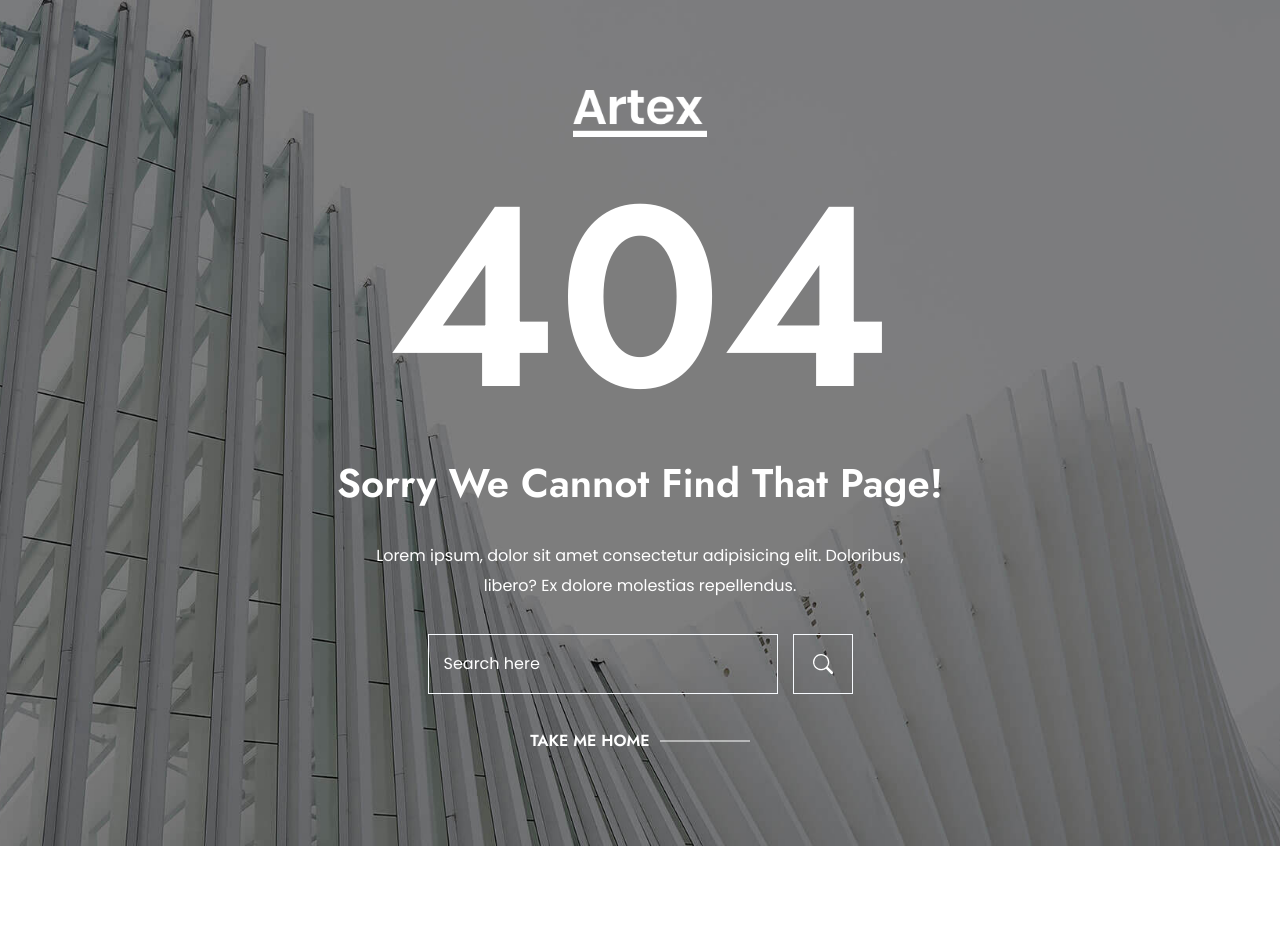
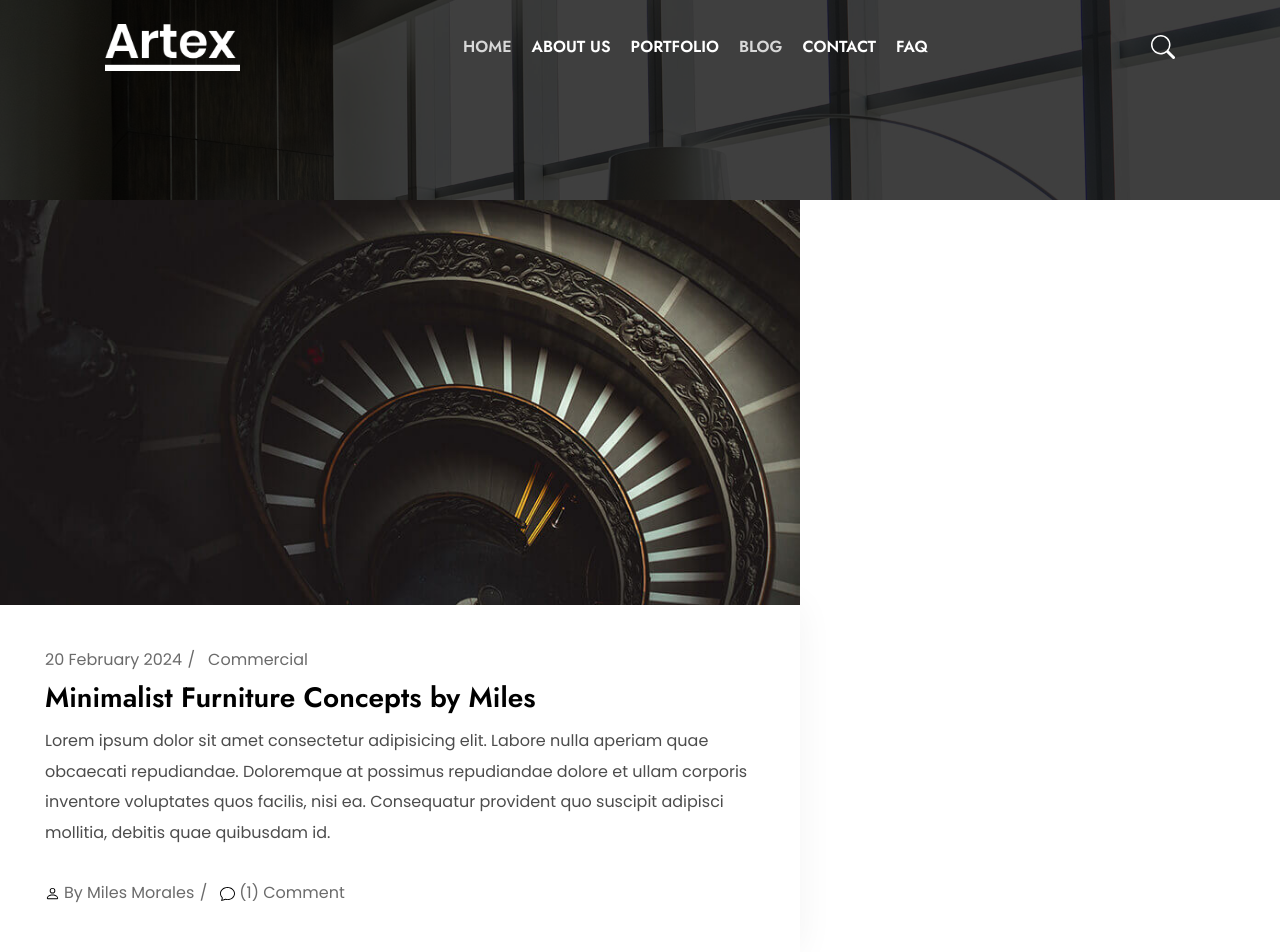
Before and after one commit to Kagiso31/artex, a React (Vite) app: page /artex/blog in a window 1280 px wide. Before the commit this address had no page. Shown: the top 952 px of the page. Before the commit the page ends 846 px from the top, so only its background shows below. Built offline with nearby package versions, Linux system fonts and the light colour scheme.

Commit message:
Add blog list section

```diff
--- a/src/App.tsx
+++ b/src/App.tsx
@@ -13,6 +13,7 @@ import Contact from "./pages/Contact";
 import Faq from "./pages/Faq";
 import Portfolio from "./pages/Portfolio";
 import Project from "./pages/Project";
+import Blog from "./pages/Blog";
 import NotFound from "./pages/NotFound";
 
 // layout
@@ -31,6 +32,9 @@ const router = createBrowserRouter(
           <Route index element={<Portfolio />} />
           <Route path=":id" element={<Project />} />
         </Route>
+        <Route path="blog">
+          <Route index element={<Blog />} />
+        </Route>
       </Route>
       <Route path="*" element={<NotFound />} />
     </Route>
--- a/src/data/blog.tsx
+++ b/src/data/blog.tsx
@@ -44,6 +44,8 @@ import blog13postimg from "../assets/blog/blog16.jpg";
 import blo14listimg from "../assets/blog/blog17.jpg";
 import blo14postimg from "../assets/blog/blog17.jpg";
 
+import profileImg from "../assets/blog/single-blog/profile-pic.png";
+
 export const blogPosts: BlogPost[] = [
   /* post 1 */
   {
@@ -83,7 +85,7 @@ export const blogPosts: BlogPost[] = [
     comments: [
       {
         id: 1,
-        profileImg: "",
+        profileImg: profileImg,
         author: "Aaron Davis",
         date: "21 February 2024",
         body: "Lorem ipsum dolor, sit amet consectetur adipisicing elit. Voluptate asperiores sunt corrupti consectetur ut? Aliquid, consectetur voluptatum distinctio aspernatur enim fugiat. Consequuntur.",
@@ -163,14 +165,14 @@ export const blogPosts: BlogPost[] = [
     comments: [
       {
         id: 1,
-        profileImg: "",
+        profileImg: profileImg,
         author: "Cletus Kasady",
         date: "9 March 2024",
         body: "Lorem ipsum dolor, sit amet consectetur adipisicing elit. Voluptate asperiores sunt corrupti consectetur ut? Aliquid, consectetur voluptatum distinctio aspernatur enim fugiat. Consequuntur.",
       },
       {
         id: 2,
-        profileImg: "",
+        profileImg: profileImg,
         author: "Donna Diego",
         date: "10 March 2024",
         body: "Lorem ipsum dolor, sit amet consectetur adipisicing elit. Voluptate asperiores sunt corrupti consectetur ut? Aliquid, consectetur voluptatum distinctio aspernatur enim fugiat. Consequuntur.",
@@ -284,7 +286,7 @@ export const blogPosts: BlogPost[] = [
     comments: [
       {
         id: 1,
-        profileImg: "",
+        profileImg: profileImg,
         author: "May Parker",
         date: "3 June 2024",
         body: "Lorem ipsum dolor, sit amet consectetur adipisicing elit. Voluptate asperiores sunt corrupti consectetur ut? Aliquid, consectetur voluptatum distinctio aspernatur enim fugiat. Consequuntur.",
@@ -363,7 +365,7 @@ export const blogPosts: BlogPost[] = [
     comments: [
       {
         id: 1,
-        profileImg: "",
+        profileImg: profileImg,
         author: "Miles Morales",
         date: "19 July 2024",
         body: "Lorem ipsum dolor, sit amet consectetur adipisicing elit. Voluptate asperiores sunt corrupti consectetur ut? Aliquid, consectetur voluptatum distinctio aspernatur enim fugiat. Consequuntur.",
@@ -477,7 +479,7 @@ export const blogPosts: BlogPost[] = [
     comments: [
       {
         id: 1,
-        profileImg: "",
+        profileImg: profileImg,
         author: "Calypso Ezili",
         date: "30 September 2024",
         body: "Lorem ipsum dolor, sit amet consectetur adipisicing elit. Voluptate asperiores sunt corrupti consectetur ut? Aliquid, consectetur voluptatum distinctio aspernatur enim fugiat. Consequuntur.",
@@ -556,7 +558,7 @@ export const blogPosts: BlogPost[] = [
     comments: [
       {
         id: 1,
-        profileImg: "",
+        profileImg: profileImg,
         author: "Jefferson Davis",
         date: "29 October 2024",
         body: "Lorem ipsum dolor, sit amet consectetur adipisicing elit. Voluptate asperiores sunt corrupti consectetur ut? Aliquid, consectetur voluptatum distinctio aspernatur enim fugiat. Consequuntur.",
--- a/src/index.css
+++ b/src/index.css
@@ -2817,6 +2817,87 @@ button[type=submit] > span:last-child::after {
   }
 }
 
+@media (min-width: 40em) {
+  .blog-list {
+    padding-bottom: 4.0625rem;
+  }
+}
+.blog-list-card {
+  max-width: 50rem;
+}
+.blog-list-card:not(:last-of-type) {
+  margin-bottom: 1.875rem;
+}
+.blog-list-card:hover .blog-list-card__img {
+  opacity: 0.8;
+  transform: scale(1.12) rotate(5deg);
+}
+.blog-list-card__img-container {
+  background-color: var(--clr-neutral-900);
+  overflow: hidden;
+}
+.blog-list-card__img {
+  opacity: 1;
+  transform: scale(1) rotate(0);
+  transition: all 300ms ease-in-out;
+}
+.blog-list-card__text {
+  padding: 2.5rem 2.8125rem;
+  background-color: var(--clr-neutral-100);
+  box-shadow: 0 0 35px 0 rgba(0, 0, 0, 0.05);
+}
+.blog-list-card__list {
+  --_spacing-x: 0.8125rem;
+  display: flex;
+  flex-wrap: wrap;
+  align-items: center;
+  gap: var(--_spacing-x);
+  margin-bottom: 0.3125rem;
+}
+@media (max-width: 23.125em) {
+  .blog-list-card__list {
+    gap: 0.2rem;
+  }
+}
+.blog-list-card__list > li {
+  transition: color 300ms ease-in-out;
+  color: var(--clr-neutral-600);
+}
+.blog-list-card__list > li:not(:last-of-type) {
+  position: relative;
+  padding-right: var(--_spacing-x);
+}
+.blog-list-card__list > li:not(:last-of-type)::before {
+  content: "/";
+  position: absolute;
+  top: 0;
+  right: 0;
+  color: var(--clr-neutral-600);
+}
+.blog-list-card__heading {
+  font-size: clamp(1.375rem, 4vw, 1.75rem);
+  font-weight: var(--fw-600);
+  margin-bottom: 0.625rem;
+}
+.blog-list-card__heading > a {
+  color: var(--clr-neutral-900);
+}
+.blog-list-card__heading > a:hover {
+  color: var(--clr-neutral-800);
+}
+.blog-list-card__summary {
+  margin-bottom: 1.875rem;
+}
+.blog-list-card__icon {
+  width: 0.9375rem;
+  aspect-ratio: 1;
+}
+.blog-list-card__author, .blog-list-card__comment {
+  display: flex;
+  align-items: center;
+  gap: 0.25rem;
+}
+
 .not-found {
   background-size: cover;
   background-repeat: no-repeat;
--- /dev/null
+++ b/src/pages/Blog/BlogList.tsx
@@ -0,0 +1,63 @@
+import { Link } from "react-router-dom";
+import { BlogPost, blogPosts } from "../../data";
+import { Comment, User } from "../../data/icons";
+
+const BlogList = () => {
+  return (
+    <section className="blog-list">
+      <div className="blog-list__cards">
+        {blogPosts.map((post) => (
+          <BlogPostCard key={post.id} {...post} />
+        ))}
+      </div>
+    </section>
+  );
+};
+
+const BlogPostCard = ({
+  listImg,
+  summary,
+  url,
+  date,
+  category,
+  title,
+  author,
+  comments,
+}: BlogPost) => {
+  return (
+    <div className="blog-list-card">
+      <div className="blog-list-card__img-container">
+        <Link to={url}>
+          <img className="blog-list-card__img" src={listImg} alt="Blog Image" />
+        </Link>
+      </div>
+
+      <div className="blog-list-card__text">
+        <ul className="blog-list-card__list" role="list">
+          <li className="blog-list-card__date">{date}</li>
+          <li className="blog-list-card__category">
+            {category.map((item) => item)}
+          </li>
+        </ul>
+
+        <h3 className="blog-list-card__heading">
+          <Link to={url}>{title}</Link>
+        </h3>
+
+        <p className="blog-list-card__summary">{summary}</p>
+
+        <ul className="blog-list-card__list" role="list">
+          <li className="blog-list-card__author">
+            <User className="blog-list-card__icon" /> <span>By {author}</span>
+          </li>
+          <li className="blog-list-card__comment">
+            <Comment className="blog-list-card__icon" />{" "}
+            <span>({comments?.length ?? 0}) Comment</span>
+          </li>
+        </ul>
+      </div>
+    </div>
+  );
+};
+
+export default BlogList;
--- a/src/pages/Blog/index.tsx
+++ b/src/pages/Blog/index.tsx
@@ -1,5 +1,15 @@
+import usePageTitle from "../../hooks/usePageTitle";
+import BlogList from "./BlogList";
+
 const Blog = () => {
-  return <div>Blog</div>;
+  usePageTitle("Blog");
+  return (
+    <div>
+      <main>
+        <BlogList />
+      </main>
+    </div>
+  );
 };
 
 export default Blog;
--- a/src/sass/pages/_index.scss
+++ b/src/sass/pages/_index.scss
@@ -5,4 +5,5 @@
 @forward "faq";
 @forward "portfolio";
 @forward "project";
+@forward "blog";
 @forward "not-found";
--- /dev/null
+++ b/src/sass/pages/blog/_blog-list.scss
@@ -0,0 +1,95 @@
+@use "../../abstracts/mixins" as m;
+
+.blog-list {
+  @include m.breakpoint(medium) {
+    padding-bottom: 4.0625rem;
+  }
+
+  &-card {
+    max-width: 50rem;
+
+    &:not(:last-of-type) {
+      margin-bottom: 1.875rem;
+    }
+    &:hover &__img {
+      opacity: 0.8;
+      transform: scale(1.12) rotate(5deg);
+    }
+
+    &__img-container {
+      background-color: var(--clr-neutral-900);
+      overflow: hidden;
+    }
+    &__img {
+      opacity: 1;
+      transform: scale(1) rotate(0);
+      transition: all 300ms ease-in-out;
+    }
+
+    &__text {
+      padding: 2.5rem 2.8125rem;
+      background-color: var(--clr-neutral-100);
+      box-shadow: 0 0 35px 0 rgba(0, 0, 0, 0.05);
+    }
+    &__list {
+      --_spacing-x: 0.8125rem;
+      display: flex;
+      flex-wrap: wrap;
+      align-items: center;
+      gap: var(--_spacing-x);
+      margin-bottom: 0.3125rem;
+
+      @include m.breakpoint(xsmall) {
+        gap: 0.2rem;
+      }
+
+      > li {
+        transition: color 300ms ease-in-out;
+        color: var(--clr-neutral-600);
+
+        &:not(:last-of-type) {
+          position: relative;
+          padding-right: var(--_spacing-x);
+
+          &::before {
+            content: "/";
+            position: absolute;
+            top: 0;
+            right: 0;
+            color: var(--clr-neutral-600);
+          }
+        }
+      }
+    }
+
+    &__heading {
+      font-size: clamp(1.375rem, 4vw, 1.75rem);
+      font-weight: var(--fw-600);
+      margin-bottom: 0.625rem;
+
+      > a {
+        color: var(--clr-neutral-900);
+
+        &:hover {
+          color: var(--clr-neutral-800);
+        }
+      }
+    }
+
+    &__summary {
+      margin-bottom: 1.875rem;
+    }
+
+    &__icon {
+      width: 0.9375rem;
+      aspect-ratio: 1;
+    }
+
+    &__author,
+    &__comment {
+      display: flex;
+      align-items: center;
+      gap: 0.25rem;
+    }
+  }
+}
--- /dev/null
+++ b/src/sass/pages/blog/_index.scss
@@ -0,0 +1 @@
+@forward "blog-list";
```
Also changed, not shown: src/assets/blog/single-blog/profile-pic.png (added), 1 other file (tests, documents, lock files or other folders).
